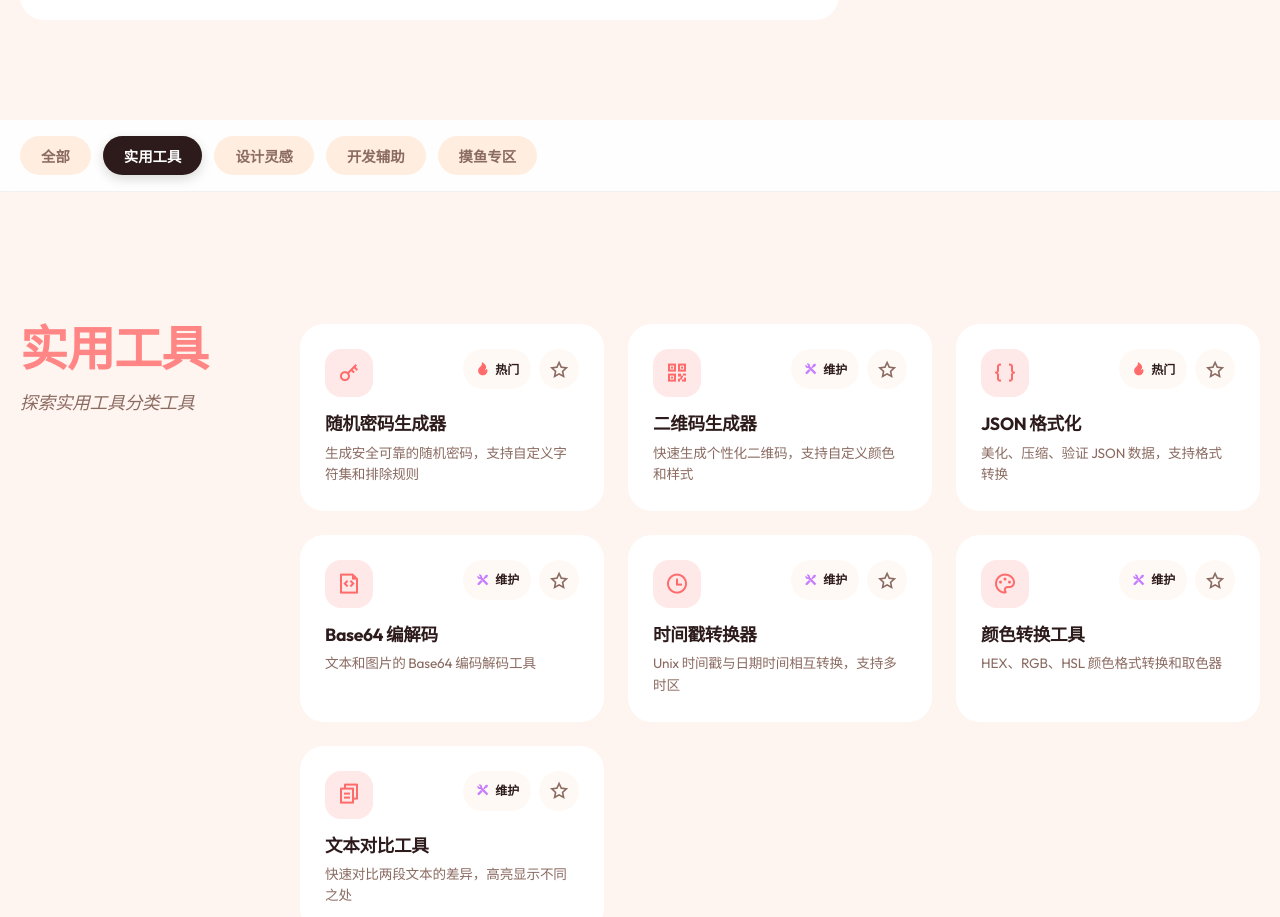
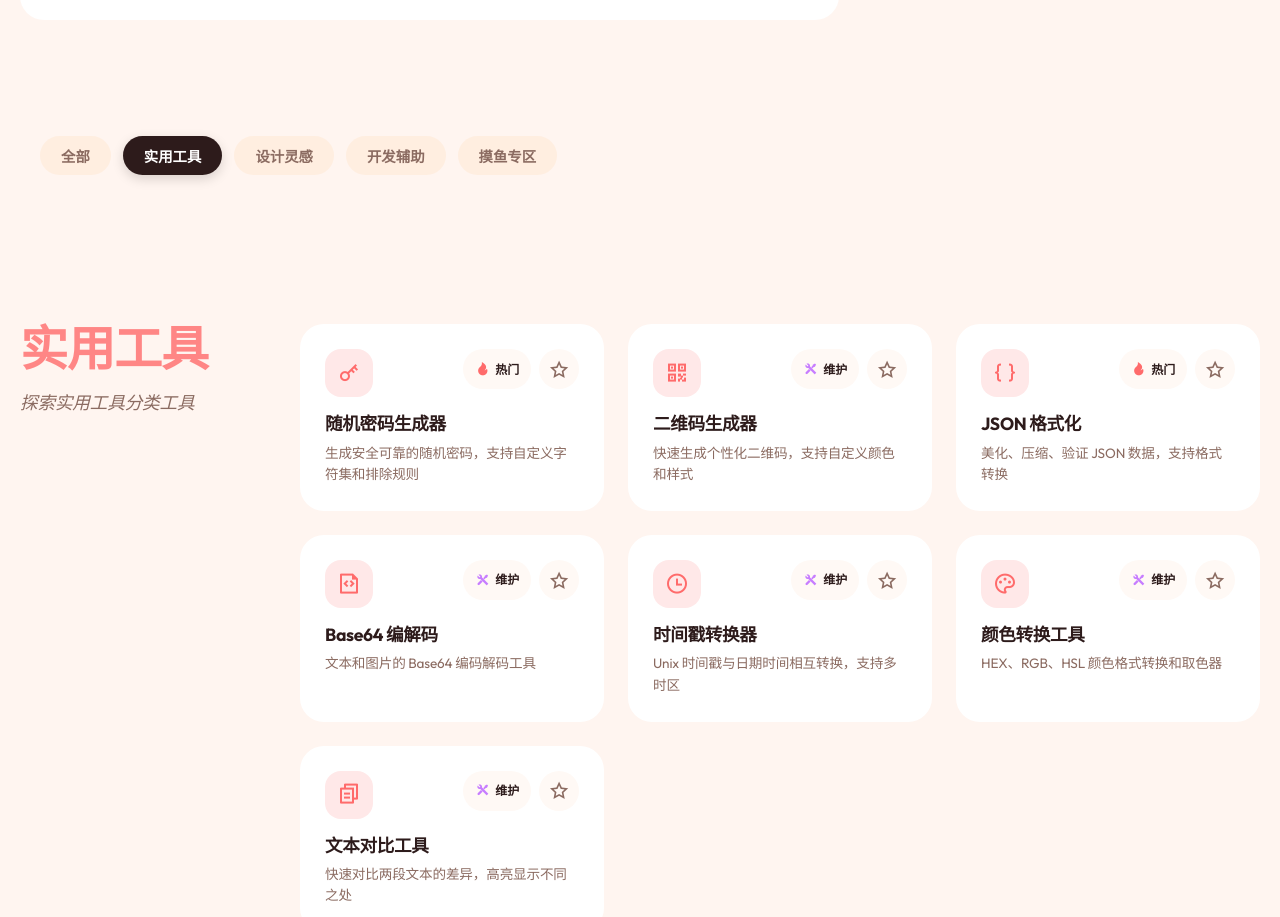
Before and after one commit to ROYIANS/vidorra-tools, a React (Vite) app: page / in a window 1280 px wide. Shown: the part 919-1836 px from the top of the page. Built offline with nearby package versions, Linux system fonts and the light colour scheme.

Commit message:
feat(home): redesign home page with improved UX and performance

```diff
--- a/src/components/ui/ui.css
+++ b/src/components/ui/ui.css
@@ -459,18 +459,25 @@
     position: sticky;
     top: 0;
     z-index: 100;
-    background: rgba(255, 255, 255, 0.9);
-    backdrop-filter: blur(10px);
-    border-bottom: 1px solid rgba(0, 0, 0, 0.05);
-    margin: 0 -20px 32px;
-    /* Negative margin to span full width */
-    padding: 16px 20px;
+    background: transparent;
+    border-bottom: 1px solid transparent;
+    margin-left: calc(-50vw + 50%);
+    margin-right: calc(-50vw + 50%);
+    margin-bottom: 32px;
+    padding: 16px calc(50vw - 50% + 20px);
     display: flex;
     gap: 12px;
     overflow-x: auto;
     -webkit-overflow-scrolling: touch;
     scrollbar-width: none;
+    transition: background 0.3s ease, border-color 0.3s ease, backdrop-filter 0.3s ease;
     /* Hide scrollbar Firefox */
+}
+
+.sticky-nav-container.stuck {
+    background: rgba(255, 255, 255, 0.9);
+    backdrop-filter: blur(10px);
+    border-bottom: 1px solid rgba(0, 0, 0, 0.05);
 }
 
 .sticky-nav-container::-webkit-scrollbar {
--- a/src/pages/Home.jsx
+++ b/src/pages/Home.jsx
@@ -151,6 +151,23 @@ const Home = () => {
     const [search, setSearch] = useState('');
     const [favorites, setFavorites] = useState([]);
     const [activeCategory, setActiveCategory] = useState('all');
+    const [isStuck, setIsStuck] = useState(false);
+
+    // Sticky Nav Scroll Logic
+    useEffect(() => {
+        const handleScroll = () => {
+            const stickyNav = document.querySelector('.sticky-nav-container');
+            if (stickyNav) {
+                const rect = stickyNav.getBoundingClientRect();
+                setIsStuck(rect.top <= 0);
+            }
+        };
+
+        window.addEventListener('scroll', handleScroll);
+        handleScroll(); // Initial check
+
+        return () => window.removeEventListener('scroll', handleScroll);
+    }, []);
 
     // Scroll Spy Logic
     useEffect(() => {
@@ -375,7 +392,7 @@ const Home = () => {
                         )}
 
                         {/* Sticky Navigation */}
-                        <div className="sticky-nav-container">
+                        <div className={`sticky-nav-container ${isStuck ? 'stuck' : ''}`}>
                             <button
                                 className={`nav-pill ${activeCategory === 'all' ? 'active' : ''}`}
                                 onClick={() => {
```
